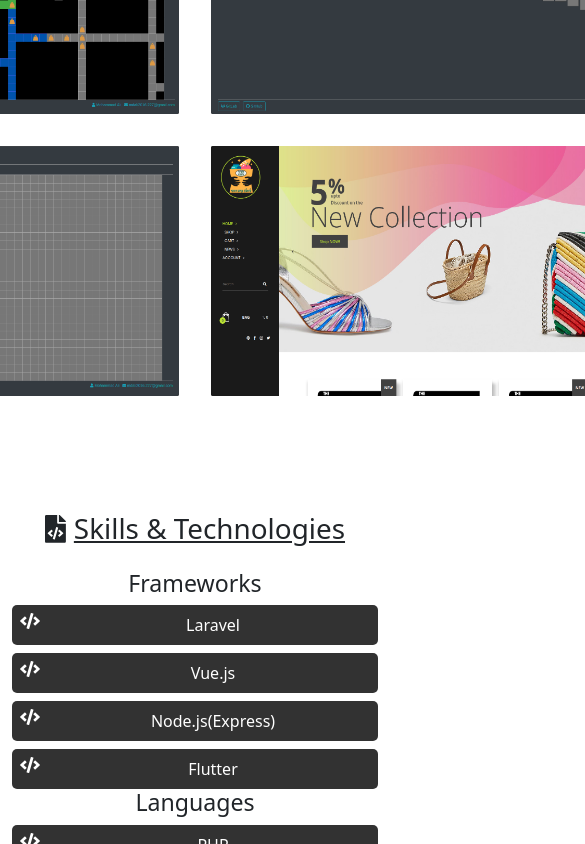
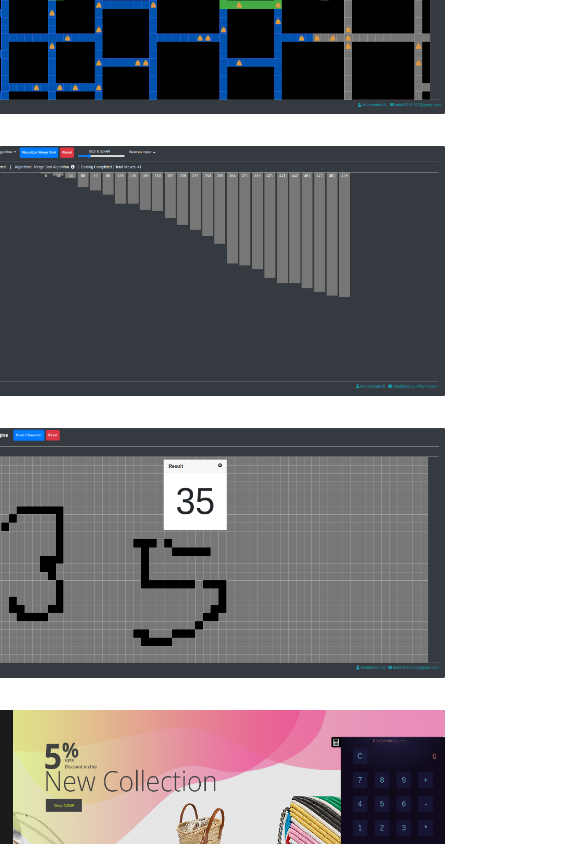
Before and after one commit to Mohammad1745/portfolio-vue, a Vue app: page / in a window 390 px wide. Shown: the part 1500-2344 px from the top of the page, 585 px wide, since content can reach past the window. Built offline with nearby package versions, Linux system fonts and the light colour scheme.

Commit message:
[Change] Refactored

```diff
--- a/src/components/reusables/ButtonLink.vue
+++ b/src/components/reusables/ButtonLink.vue
@@ -1,7 +1,7 @@
 <template>
   <div :class="classNames[0]">
     <a :class="classNames[1]" :href="url">
-      <font-awesome-icon :icon="icon" style="margin-right:.5rem" />
+      <font-awesome-icon v-if="icon" :icon="icon" style="margin-right:.5rem" />
       {{ title }}
     </a>
   </div>
--- a/src/components/standalones/Projects.vue
+++ b/src/components/standalones/Projects.vue
@@ -32,7 +32,6 @@ export default {
   components: {Project},
   data() {
     return {
-      inlineItems: 2,
       projects: [
         {
           title: 'Pathfinder Algorithm Visualizer',
@@ -64,6 +63,11 @@ export default {
         },
       ]
     }
+  },
+  computed: {
+    inlineItems: () => {
+      return window.innerWidth > 1085 ? 2 : 1
+    }
   }
 }
 </script>
```
